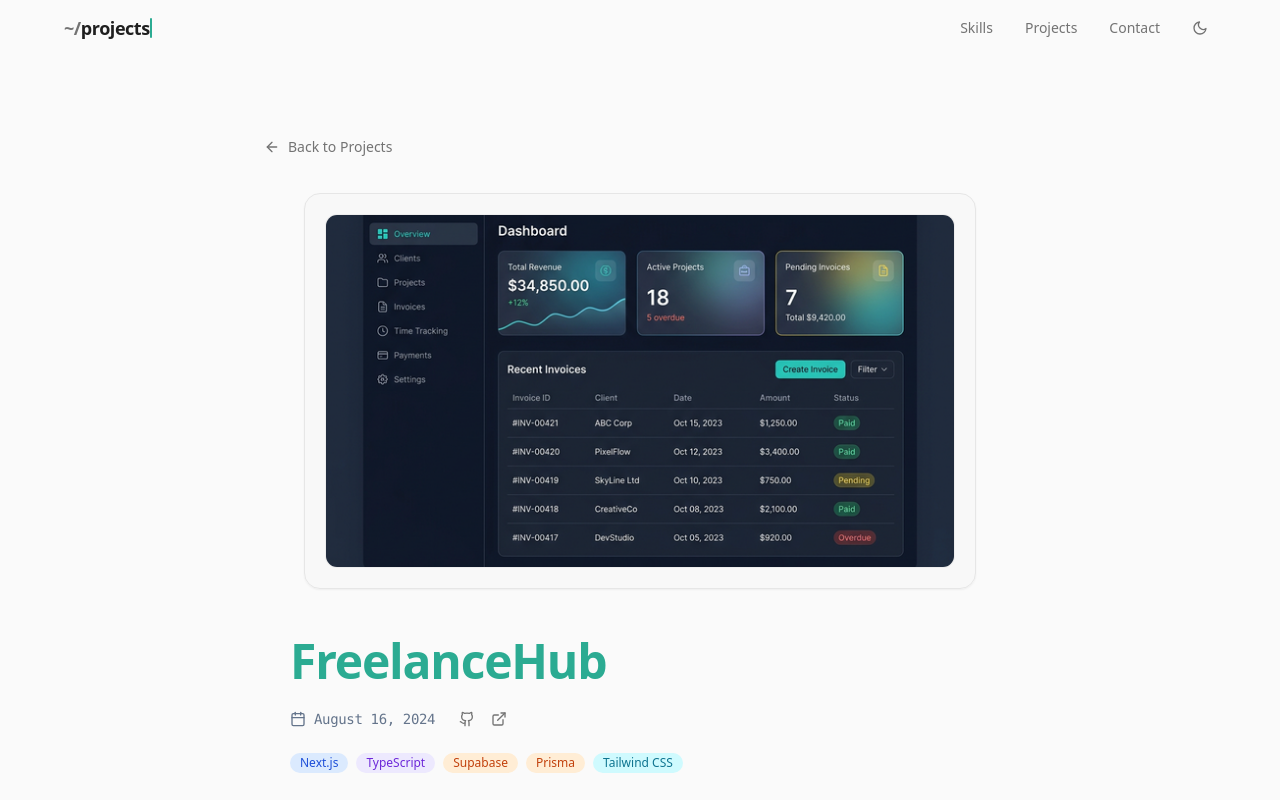
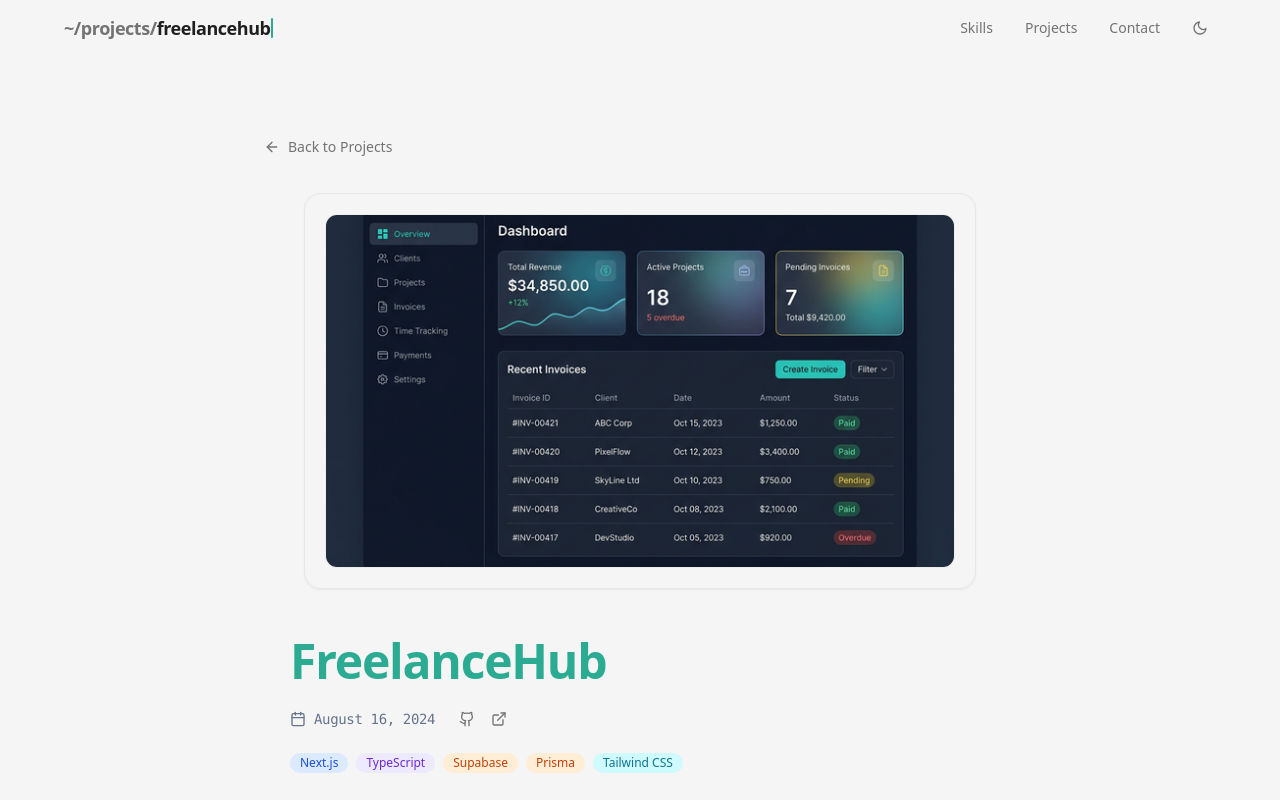
Before and after one commit to iansonoda/portfolio, a React (Vite) app: page /projects/freelancehub in a window 1280 px wide. Shown: the top 800 px of the page. Built offline with nearby package versions, Linux system fonts and the light colour scheme.

Commit message:
fix: minor UI fixes

```diff
--- a/src/components/layout/Header.jsx
+++ b/src/components/layout/Header.jsx
@@ -29,13 +29,22 @@ function MoonIcon() {
 export default function Header() {
   const [scrolled, setScrolled] = useState(false);
   const location = useLocation();
-  const [intersectingSection, setIntersectingSection] = useState("");
+  const [intersectingSection, setIntersectingSection] = useState(null);
   const { theme, toggle } = useTheme();
 
+  const isHome = location.pathname === "/";
+  const pathParts = location.pathname.split("/").filter(Boolean);
+
   // Derived current label
-  const activeSection = location.pathname !== "/"
-    ? location.pathname.split("/").filter(Boolean)[0] || ""
-    : intersectingSection || (location.hash.replace("#", "") || "hero");
+  let activeSection = "";
+  if (isHome) {
+    if (intersectingSection !== null) {
+      activeSection = intersectingSection;
+    } else {
+      const id = location.hash.replace("#", "") || "hero";
+      activeSection = NAV_SECTIONS.find((s) => s.id === id)?.label ?? "";
+    }
+  }
 
   // Scroll shadow
   useEffect(() => {
@@ -78,16 +87,38 @@ export default function Header() {
     >
       <div className="max-w-[1200px] mx-auto flex h-14 items-center justify-between px-6">
         {/* Logo / Home — dynamic section label + blinking cursor */}
-        <a
-          href="/"
-          className="flex items-center space-x-0 text-lg font-semibold tracking-tight text-foreground hover:opacity-80 transition-opacity"
-        >
-          <span className="text-muted-foreground">~/</span>
-          {activeSection && (
-            <span className="text-foreground font-semibold">{activeSection}</span>
+        <div className="flex items-center space-x-0 text-lg font-semibold tracking-tight">
+          <Link
+            to="/"
+            className="text-muted-foreground hover:text-foreground transition-colors"
+          >
+            ~/
+          </Link>
+          {isHome ? (
+            activeSection && (
+              <span className="text-foreground">{activeSection}</span>
+            )
+          ) : (
+            pathParts.map((part, index) => {
+              const to = `/${pathParts.slice(0, index + 1).join("/")}`;
+              const isLast = index === pathParts.length - 1;
+              return (
+                <span key={to} className="flex items-center">
+                  <Link
+                    to={to}
+                    className={`transition-colors ${
+                      isLast ? "text-foreground" : "text-muted-foreground hover:text-foreground"
+                    }`}
+                  >
+                    {part}
+                  </Link>
+                  {!isLast && <span className="text-muted-foreground">/</span>}
+                </span>
+              );
+            })
           )}
           <span className="cursor-blink inline-block w-[2px] h-5 bg-primary ml-0.5 rounded-sm" />
-        </a>
+        </div>
 
         {/* Navigation */}
         <div className="flex items-center gap-6">
--- a/src/index.css
+++ b/src/index.css
@@ -19,12 +19,11 @@ body {
   margin: 0;
   min-width: 320px;
   min-height: 100vh;
-  background-color: #fafafa;
 }
 
 @layer base {
   :root {
-    --background: 0 0% 98%;
+    --background: 0 0% 96%;
     --foreground: 0 0% 12%;
     --card: 0 0% 100%;
     --card-foreground: 0 0% 12%;
@@ -52,7 +51,7 @@ body {
   }
 
   .dark {
-    --background: 0 0% 7%;
+    --background: 0 0% 9%;
     --foreground: 0 0% 100%;
     --card: 0 0% 10%;
     --card-foreground: 0 0% 100%;
@@ -102,8 +101,8 @@ body {
     linear-gradient(rgba(0, 0, 0, 0.05) 1px, transparent 1px),
     linear-gradient(90deg, rgba(0, 0, 0, 0.05) 1px, transparent 1px);
   background-size: 40px 40px;
-  mask-image: radial-gradient(ellipse 60% 50% at 50% 40%, black 20%, transparent 70%);
-  -webkit-mask-image: radial-gradient(ellipse 60% 50% at 50% 40%, black 20%, transparent 70%);
+  mask-image: radial-gradient(ellipse 70% 60% at 50% 40%, black 25%, transparent 75%);
+  -webkit-mask-image: radial-gradient(ellipse 70% 60% at 50% 40%, black 25%, transparent 75%);
   pointer-events: none;
   z-index: 0;
 }
```
